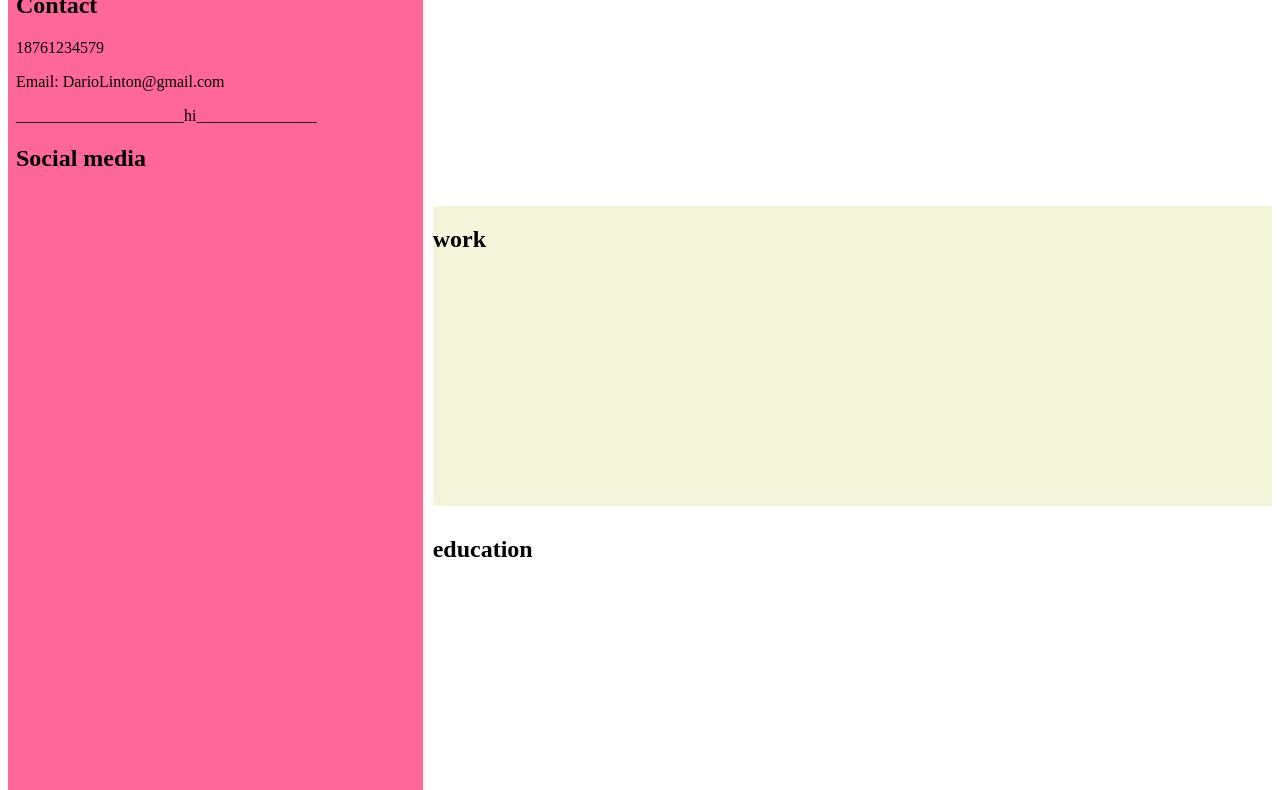
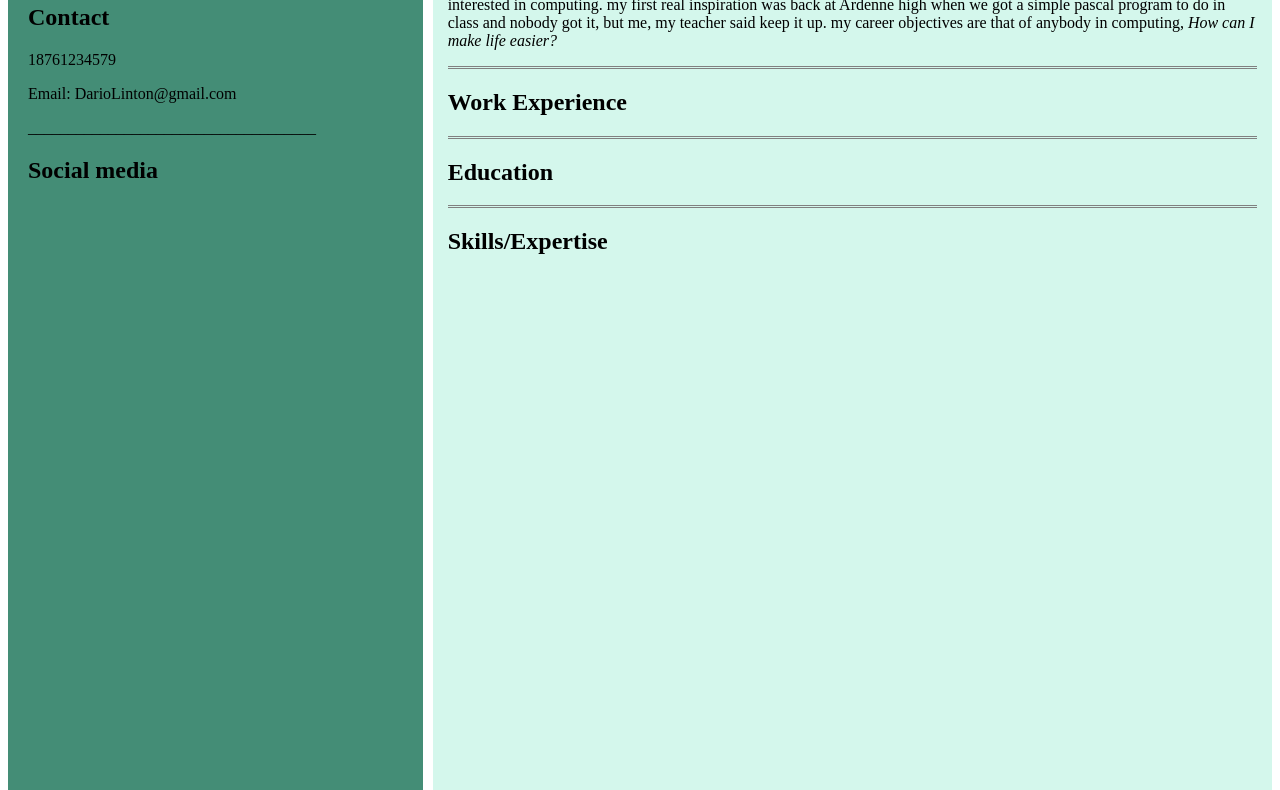
Before and after one commit to DarioLinton3629/DarioLinton3629.github.io, a plain HTML site: page index.html in a window 1280 px wide. Shown: the part 422-1212 px from the top of the page. Drawn offline with Linux system fonts and the light colour scheme.

Commit message:
information time

```diff
--- a/index.html
+++ b/index.html
@@ -25,21 +25,26 @@
 			<h2>Contact</h2>
 			<p>18761234579</p>
 			<p>Email: DarioLinton@gmail.com</p>
-			<p>_____________________hi_______________</p>
+			<p>____________________________________</p>
 			<h2>Social media</h2>
 			<p> 			</p>
 		</section>
-		<section class="Work">
-			<h2>work</h2>
-		</section>
-		<section class="education">
-			<h2>education</h2>
-		</section>
-		<section class="skills">
-			<h2>skills</h2>
-		</section>
-		<section class="Biography">
-			<h2>biography</h2>
+		<section class="Main">
+			<div class="Biography">
+				<h2>Biography</h2>
+				<p>Have you ever looked at a piece of technology and wondered <i>How did they do that?</i> That is exactly how I, Dario Linton, got interested in computing. my first real inspiration was back at Ardenne high when we got a simple pascal program to do in class and nobody got it, but me, my teacher said keep it up. my career objectives are that of anybody in computing, <i>How can I make life easier?</i></p>
+
+			</div>
+			<div class="Work">
+				<h2>Work Experience</h2>
+			</div>
+			<div class="Education">
+				<h2>Education</h2>
+			</div>
+			<div class="Skills">
+				<h2>Skills/Expertise</h2>
+			</div>
+
 		</section>
 
 
--- a/styles.css
+++ b/styles.css
@@ -9,32 +9,24 @@
 
 
 header {
-  background-color: #66ccff;
+  background-color: #9A0794;
   grid-area: 1/1/2/4;
-  font-style:
+  font-family: Verdana;
 }
 
-.Biography{
-  background-color: white;
-  grid-area: 2/2/3/4;
+.Main{
+  padding: 15px;
+  display: flex;
+  flex-direction: column;
+  background-color:#D4F7EC;
+  grid-area: 2/2/6/4;
 }
 .Sidebar{
-  padding: 8px;
+  padding: 20px;
   text-align: left;
-  background-color: #ff6699;
+  background-color: #448D76;
   grid-area: 2/1/6/2;
-}
-.Work{
-  background-color: beige;
-  grid-area: 3/2/4/4;
-}
-.skills{
-  background-color: beige;
-  grid-area: 5/2/6/4;
-}
-.education{
-  background-color: white;
-  grid-area: 4/2/5/4;
+
 }
 
 .flex-container{
@@ -47,17 +39,19 @@ header {
 
 .name{
   border-style: double;
-  brod
+  color: #FCBA12;
 }
 .pic{
   width:85%;
   height:85%;
   margin-left: auto;
   margin-right: auto;
-  border-radius: 50%;
+  border-radius: 60%;
   display: block;
   margin-top: 50px;
+}
 
-
-
+.Work,.Education,.Skills{
+  border-top: double;
+  border-top-color: grey;
 }
```
